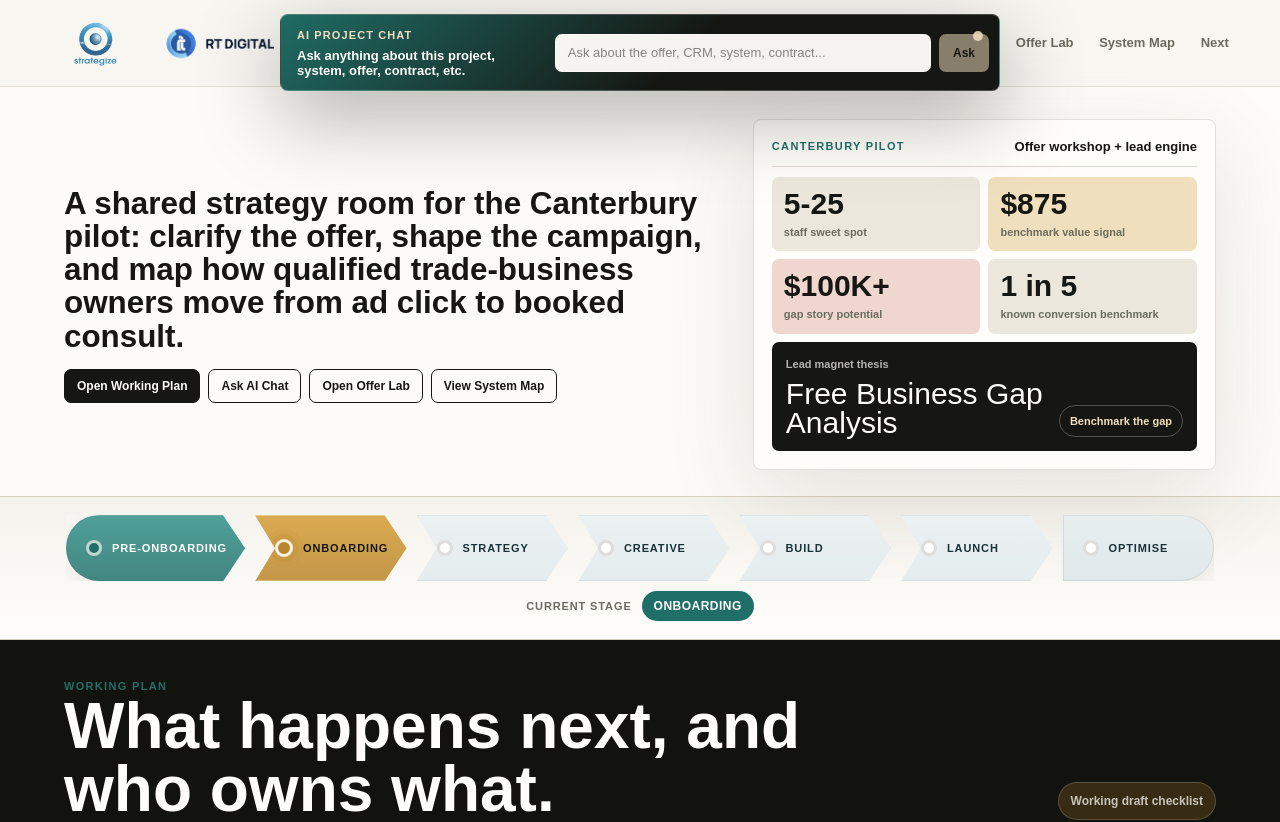
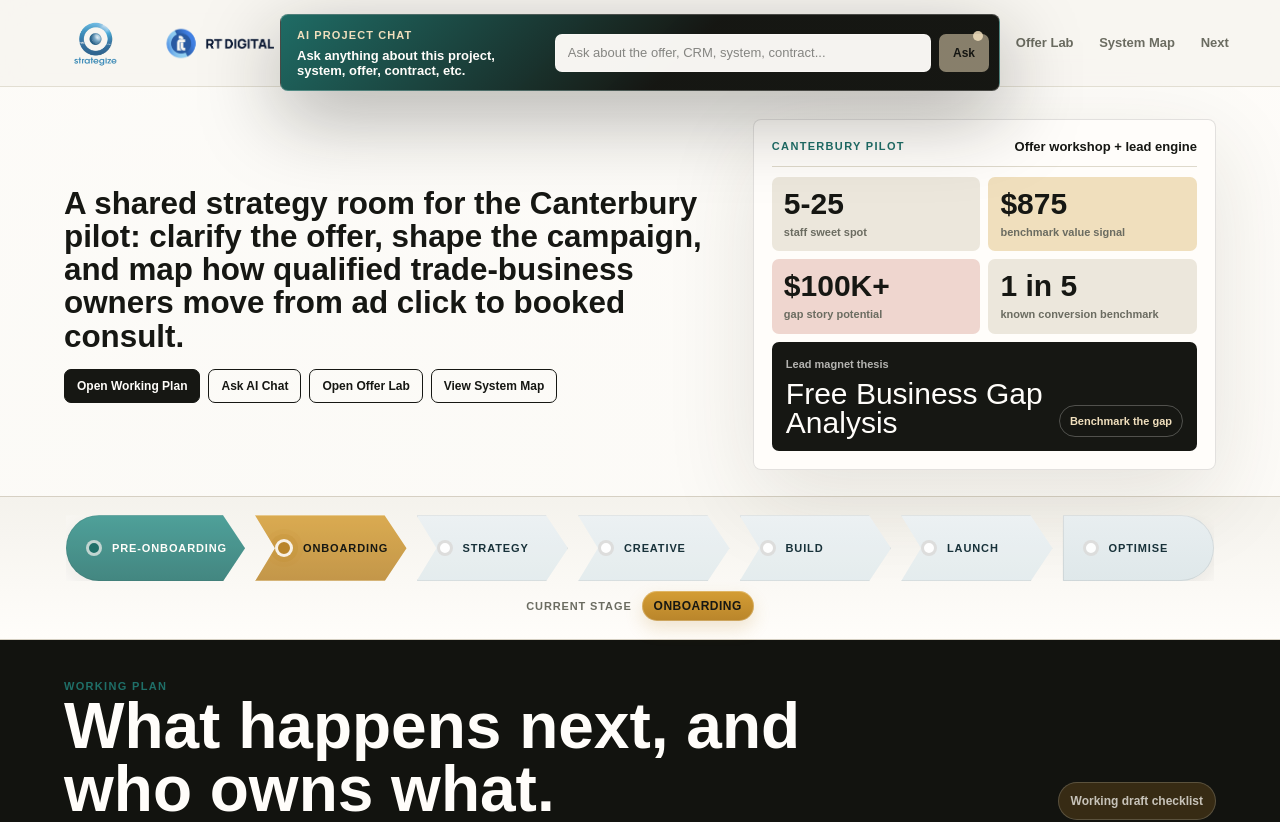
Before and after one commit to JessesOS/customerjourney-app, a Next.js app: page / in a window 1280 px wide. Shown: the top 822 px of the page. Built offline with nearby package versions, Linux system fonts and the light colour scheme.

Commit message:
Match current stage pill to active state

```diff
--- a/app/globals.css
+++ b/app/globals.css
@@ -301,9 +301,12 @@ nav a:hover {
 }
 
 .stage-cue-footer strong {
-  background: var(--teal);
+  background: linear-gradient(180deg, #d49d34 0%, #b9852b 100%);
   border-radius: 999px;
-  color: var(--paper);
+  box-shadow:
+    inset 0 0 0 1px rgba(255, 248, 224, 0.28),
+    0 8px 18px rgba(185, 133, 43, 0.2);
+  color: var(--ink);
   font-size: 12px;
   font-weight: 900;
   letter-spacing: 0.04em;
```
